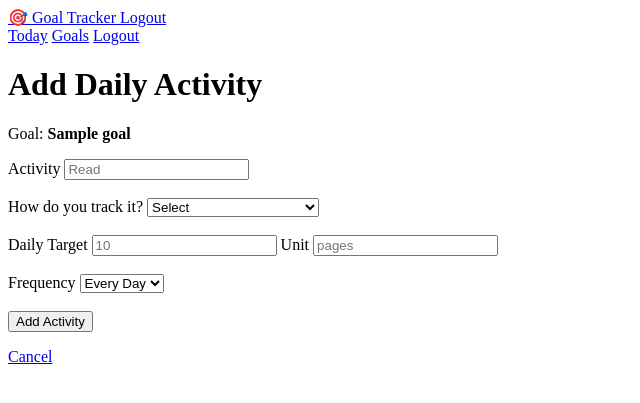
After one commit to giri-can-do/giri-goal-tracker, a Flask app: page /goals/1/activities/new in a window 1280 px wide. The commit adds this page. Shown: the top 403 px of the page, without its empty margins (0-640 px from the left). Run offline with Flask 3, Linux system fonts and the light colour scheme; a user stored in the database is signed in; tables that the repository leaves empty hold one stand-in row (values such as "Sample post").

Commit message:
Add goal activities

```diff
--- a/app/goals.py
+++ b/app/goals.py
@@ -4,7 +4,7 @@ from flask import Blueprint, render_template, request, redirect, url_for, flash
 from flask_login import login_required, current_user
 
 from app import db
-from app.models import Goal
+from app.models import Goal, Activity
 
 
 goals_bp = Blueprint("goals", __name__, url_prefix="/goals")
@@ -107,3 +107,74 @@ def create():
         "goals/create.html",
         today=date.today()
     )
+
+@goals_bp.route("/<int:goal_id>/activities/new", methods=["GET", "POST"])
+@login_required
+def create_activity(goal_id):
+    goal = Goal.query.filter_by(
+        id=goal_id,
+        user_id=current_user.id
+    ).first_or_404()
+
+    if request.method == "POST":
+        title = request.form.get("title", "").strip()
+        measurement_type = request.form.get("measurement_type", "").strip()
+        target_value_raw = request.form.get("target_value", "").strip()
+        unit = request.form.get("unit", "").strip()
+        frequency = request.form.get("frequency", "").strip()
+
+        if not title or not measurement_type or not frequency:
+            flash(
+                "Activity, measurement type and frequency are required.",
+                "danger"
+            )
+            return render_template(
+                "goals/create_activity.html",
+                goal=goal
+            )
+
+        try:
+            target_value = (
+                float(target_value_raw)
+                if target_value_raw
+                else None
+            )
+        except ValueError:
+            flash("Target must be a valid number.", "danger")
+            return render_template(
+                "goals/create_activity.html",
+                goal=goal
+            )
+
+        if measurement_type in ("numeric", "duration"):
+            if target_value is None or target_value <= 0:
+                flash(
+                    "Numeric and duration activities require a target greater than 0.",
+                    "danger"
+                )
+                return render_template(
+                    "goals/create_activity.html",
+                    goal=goal
+                )
+
+        activity = Activity(
+            goal_id=goal.id,
+            title=title,
+            measurement_type=measurement_type,
+            target_value=target_value,
+            unit=unit or None,
+            frequency=frequency,
+            is_active=True
+        )
+
+        db.session.add(activity)
+        db.session.commit()
+
+        flash("Activity created successfully.", "success")
+
+        return redirect(url_for("goals.index"))
+
+    return render_template(
+        "goals/create_activity.html",
+        goal=goal
+    )
--- /dev/null
+++ b/app/templates/goals/create_activity.html
@@ -0,0 +1,73 @@
+{% extends "base.html" %}
+
+{% block title %}Add Activity | Goal Tracker{% endblock %}
+
+{% block content %}
+
+<h1>Add Daily Activity</h1>
+
+<p>
+    Goal: <strong>{{ goal.title }}</strong>
+</p>
+
+<form method="POST">
+
+    <label>Activity</label>
+    <input
+        type="text"
+        name="title"
+        placeholder="Read"
+        required
+    >
+
+    <br><br>
+
+    <label>How do you track it?</label>
+    <select name="measurement_type" required>
+        <option value="">Select</option>
+        <option value="boolean">Complete / Not Complete</option>
+        <option value="numeric">Number</option>
+        <option value="duration">Duration</option>
+    </select>
+
+    <br><br>
+
+    <label>Daily Target</label>
+    <input
+        type="number"
+        name="target_value"
+        min="0"
+        step="any"
+        placeholder="10"
+    >
+
+    <label>Unit</label>
+    <input
+        type="text"
+        name="unit"
+        placeholder="pages"
+    >
+
+    <br><br>
+
+    <label>Frequency</label>
+    <select name="frequency" required>
+        <option value="daily">Every Day</option>
+        <option value="weekly">Weekly</option>
+    </select>
+
+    <br><br>
+
+    <button type="submit">
+        Add Activity
+    </button>
+
+</form>
+
+<p>
+    <a href="{{ url_for('goals.index') }}">
+        Cancel
+    </a>
+</p>
+
+{% endblock %}
```
Also changed, not shown: app/templates/goals/index.html (+28 -0 lines).
